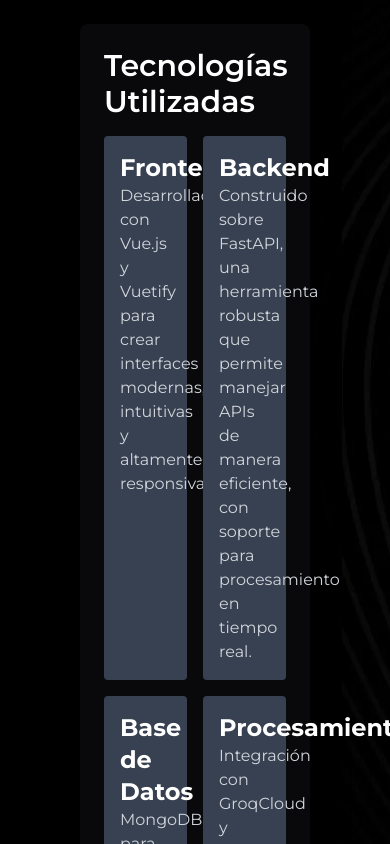
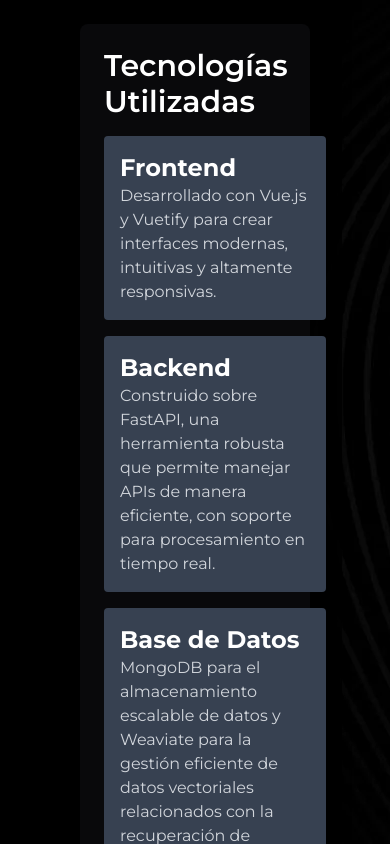
Before and after one commit to CristRamirezG/portfolio, a Next.js app: page /projects/Chatbots in a window 390 px wide. Shown: the part 4500-5344 px from the top of the page. Built offline with nearby package versions, Linux system fonts and the light colour scheme.

Commit message:
grid arreglado

```diff
--- a/app/projects/Chatbots/page.tsx
+++ b/app/projects/Chatbots/page.tsx
@@ -86,7 +86,7 @@
         <h2 className="text-3xl font-semibold text-white">
           Tecnologías Utilizadas
         </h2>
-        <div className="grid grid-cols-2 gap-4">
+        <div className="grid ms:grid-cols-2 md:grid-cols-2 gap-4">
           <div className="bg-gray-700 rounded p-4">
             <h3 className="text-2xl font-bold text-white">Frontend</h3>
             <p className="text-gray-300">
```
